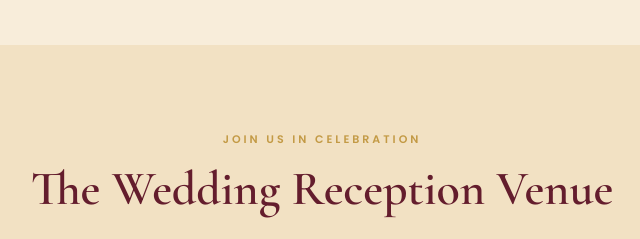
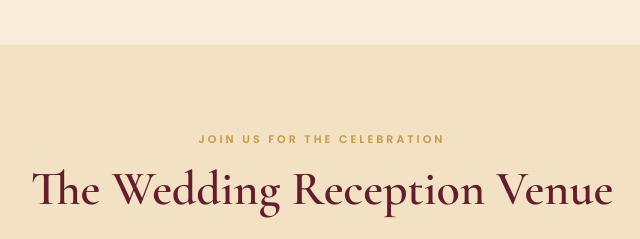
Before and after one commit to Rakshavshetty/WeddingInvite, a plain HTML site: page index.html in a window 1280 px wide. Shown: the part 3400-3639 px from the top of the page, 318-958 px from the left. Drawn offline with nearby package versions, Linux system fonts and the light colour scheme.

Commit message:
Updated wedding website

```diff
--- a/index.html
+++ b/index.html
@@ -178,7 +178,7 @@
 
 
     <section class="section venue-section" id="venue">
-      <p class="eyebrow">Join Us in Celebration</p>
+      <p class="eyebrow">Join Us for the Celebration</p>
       <h2>The Wedding Reception Venue</h2>
       <h3 class="temple-name">St.Dominic Multi Purpose Church Hall Miyar</h3>
       <p class="section-text">Miyar, Karnataka</p>
```
